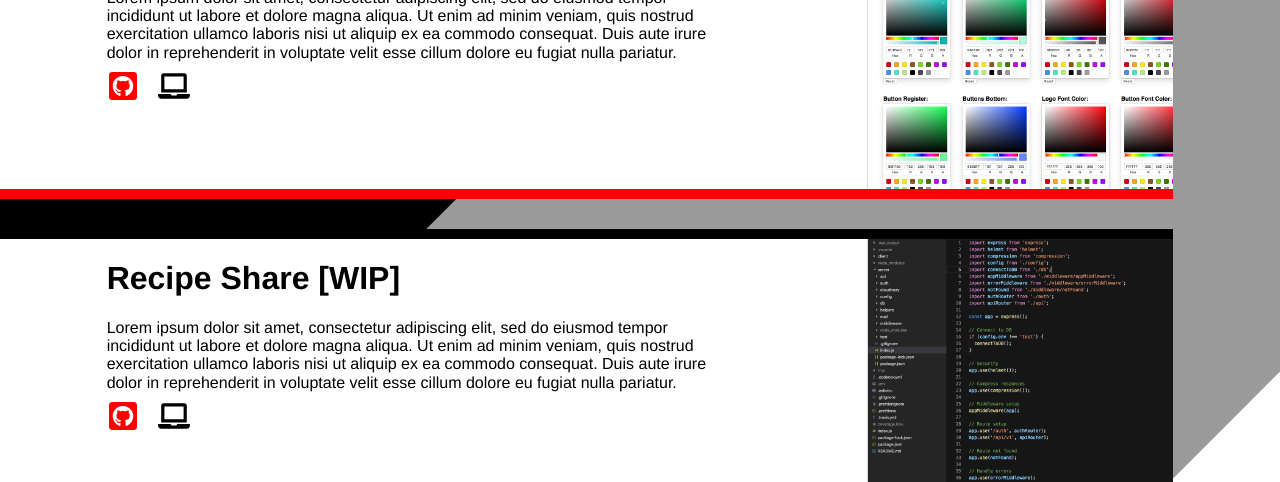
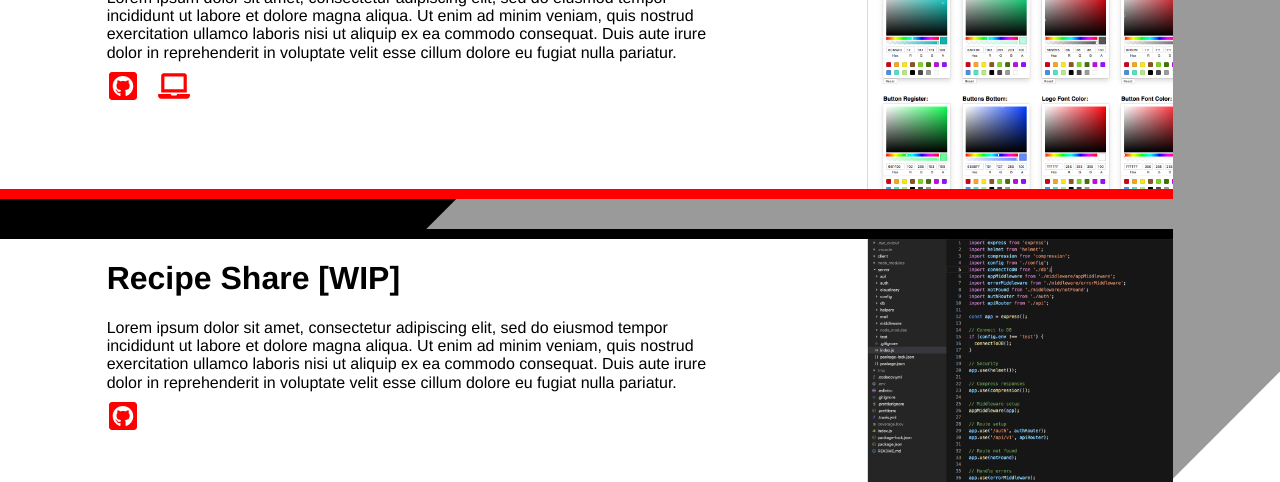
Before and after one commit to ianrosedev/ianrosedev-website-2019, a Gatsby site: page /code in a window 1280 px wide. Shown: the part 871-1353 px from the top of the page. Built offline with nearby package versions, Linux system fonts and the light colour scheme; Gatsby itself is replaced by a stand-in of ours.

Commit message:
Update links

```diff
--- a/src/components/Code/Code.js
+++ b/src/components/Code/Code.js
@@ -9,6 +9,7 @@ import Footer from '../Footer/Footer';
 import styles from './Code.module.scss';
 
 const Code = () => {
+  // Images
   const data = useStaticQuery(graphql`
     query {
       snes: file(relativePath: { eq: "super-nintendo-game-info.jpg" }) {
@@ -68,7 +69,7 @@ const Code = () => {
 
   return (
     <LayoutBody>
-      {/* Layout */}
+      {/* Background */}
       <div className={styles.backgroundBlockRight} aria-hidden='true' />
       <div className={styles.backgroundBlockLeft} aria-hidden='true' />
       {/* Examples */}
@@ -171,11 +172,16 @@ const Code = () => {
               size='4x'
             />
           </a>
-          <FontAwesomeIcon
-            className={`${styles.icon} ${styles.iconDisabled}`}
-            icon={faLaptop}
-            size='4x'
-          />
+          <a
+            href='https://colortest.ianrosedev.com'
+            aria-label='Go to the Color Test website'
+          >
+            <FontAwesomeIcon
+              className={styles.icon}
+              icon={faLaptop}
+              size='4x'
+            />
+          </a>
         </div>
         <div style={{ width: exampleHeight }} className={styles.img}>
           <Img
@@ -205,11 +211,6 @@ const Code = () => {
               size='4x'
             />
           </a>
-          <FontAwesomeIcon
-            className={`${styles.icon} ${styles.iconDisabled}`}
-            icon={faLaptop}
-            size='4x'
-          />
         </div>
         <div style={{ width: exampleHeight }} className={styles.img}>
           <Img
--- a/src/components/Code/Code.module.scss
+++ b/src/components/Code/Code.module.scss
@@ -48,11 +48,6 @@
       height: 0.5em;
       margin-right: 0.3em;
       color: red;
-    }
-
-    .iconDisabled {
-      color: black;
-      cursor: not-allowed;
     }
   }
 
```
